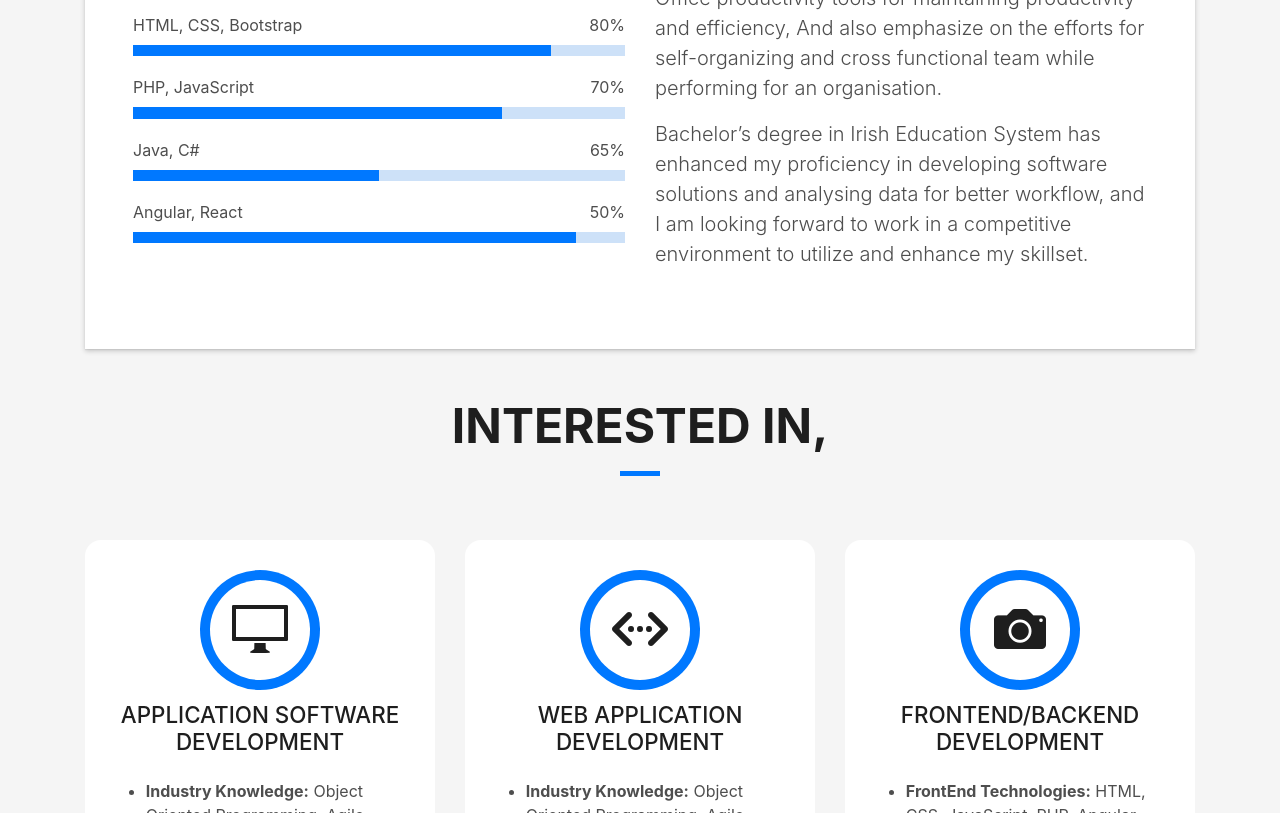
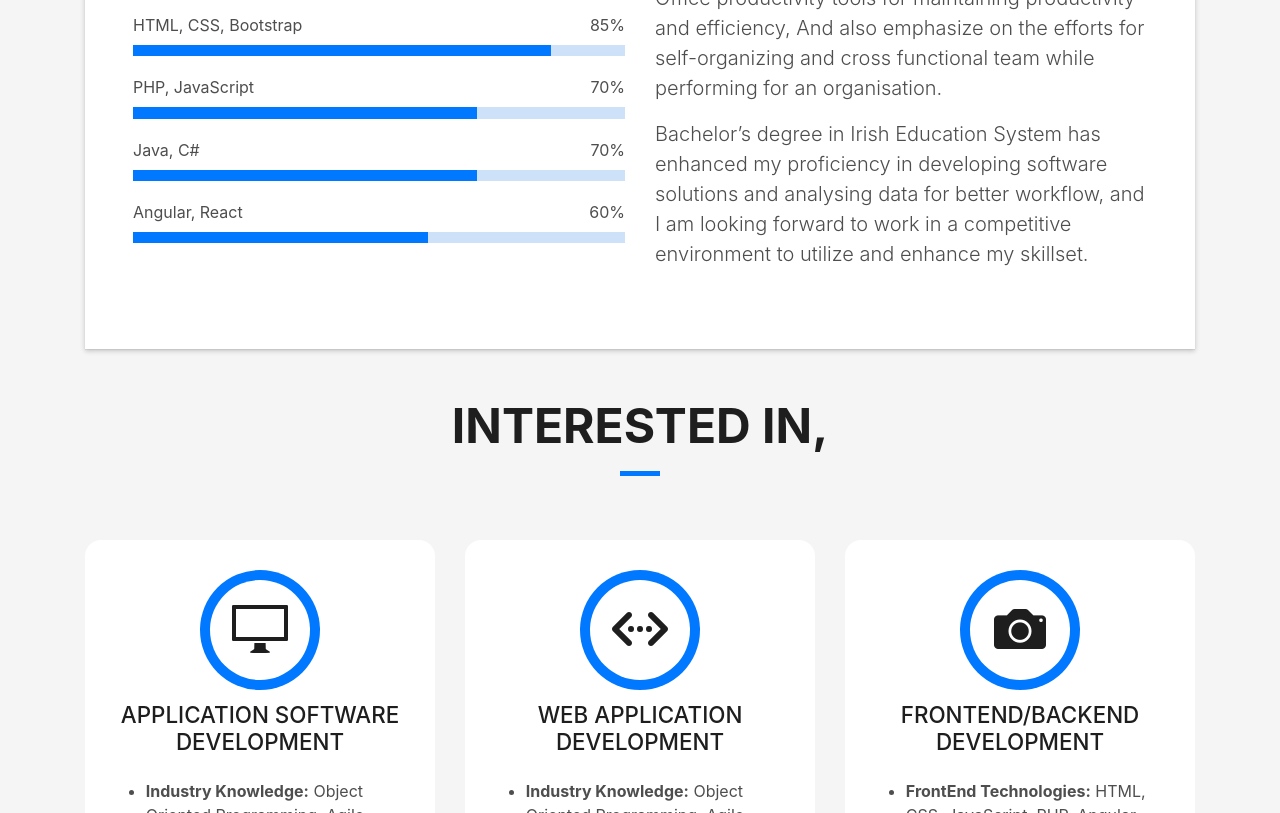
Before and after one commit to Venktesh84/vyanktesh_portfolio, a plain HTML site: page index.html in a window 1280 px wide. Shown: the part 1151-1964 px from the top of the page. Drawn offline with Linux system fonts and the light colour scheme; files whose address does not match are found by name.

Commit message:
Update index.html

```diff
--- a/index.html
+++ b/index.html
@@ -102,24 +102,24 @@
                 </div>
                 <div class="skill-mf">
                   <p class="title-s">Skill</p>
-                  <span>HTML, CSS, Bootstrap</span> <span class="pull-right">80%</span>
+                  <span>HTML, CSS, Bootstrap</span> <span class="pull-right">85%</span>
                   <div class="progress">
                     <div class="progress-bar" role="progressbar" style="width: 85%;" aria-valuenow="85" aria-valuemin="0"
                       aria-valuemax="100"></div>
                   </div>
                   <span>PHP, JavaScript</span> <span class="pull-right">70%</span>
                   <div class="progress">
-                    <div class="progress-bar" role="progressbar" style="width: 75%" aria-valuenow="75" aria-valuemin="0"
+                    <div class="progress-bar" role="progressbar" style="width: 70%" aria-valuenow="70" aria-valuemin="0"
                       aria-valuemax="100"></div>
                   </div>
-                  <span>Java, C#</span> <span class="pull-right">65%</span>
+                  <span>Java, C#</span> <span class="pull-right">70%</span>
                   <div class="progress">
-                    <div class="progress-bar" role="progressbar" style="width: 50%" aria-valuenow="50" aria-valuemin="0"
+                    <div class="progress-bar" role="progressbar" style="width: 70%" aria-valuenow="70" aria-valuemin="0"
                       aria-valuemax="100"></div>
                   </div>
-                  <span>Angular, React</span> <span class="pull-right">50%</span>
+                  <span>Angular, React</span> <span class="pull-right">60%</span>
                   <div class="progress">
-                    <div class="progress-bar" role="progressbar" style="width: 90%" aria-valuenow="90" aria-valuemin="0"
+                    <div class="progress-bar" role="progressbar" style="width: 60%" aria-valuenow="60" aria-valuemin="0"
                       aria-valuemax="100"></div>
                   </div>
                 </div>
```
